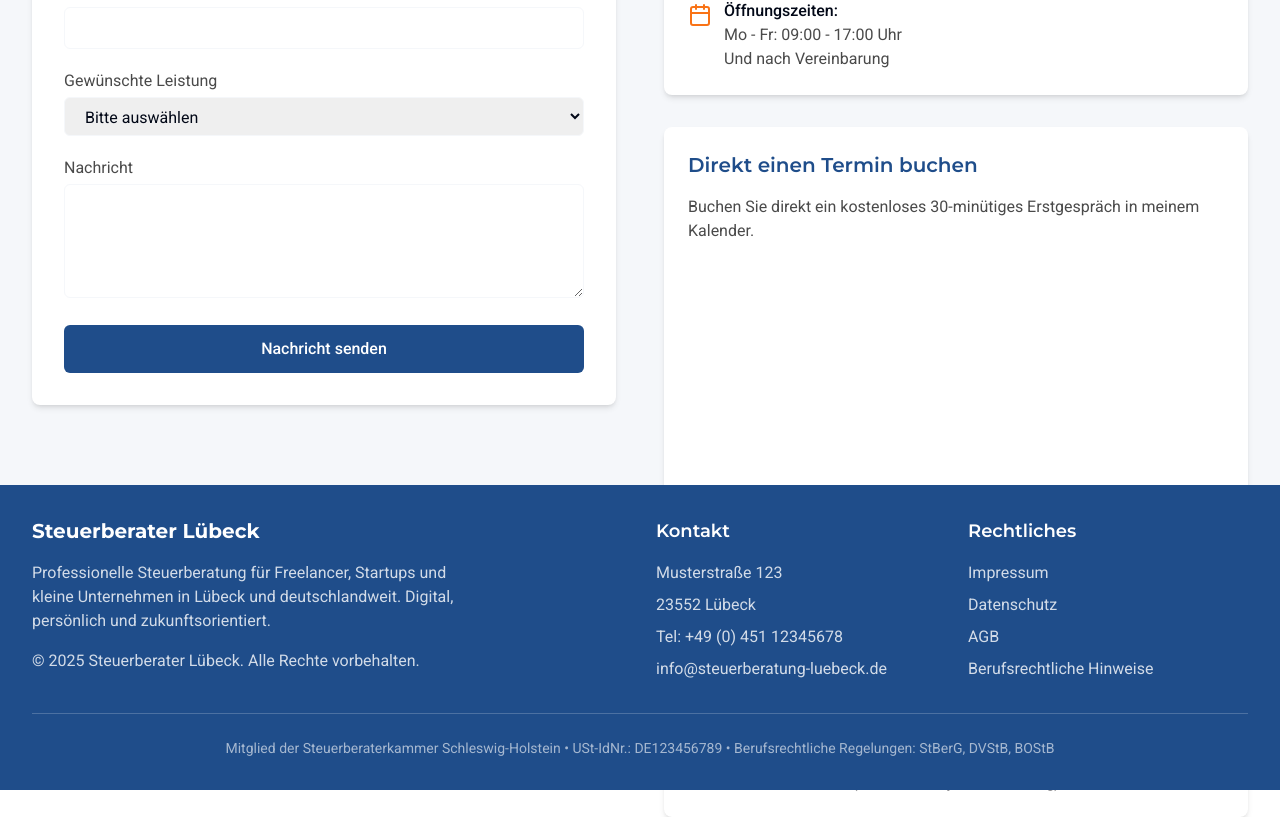
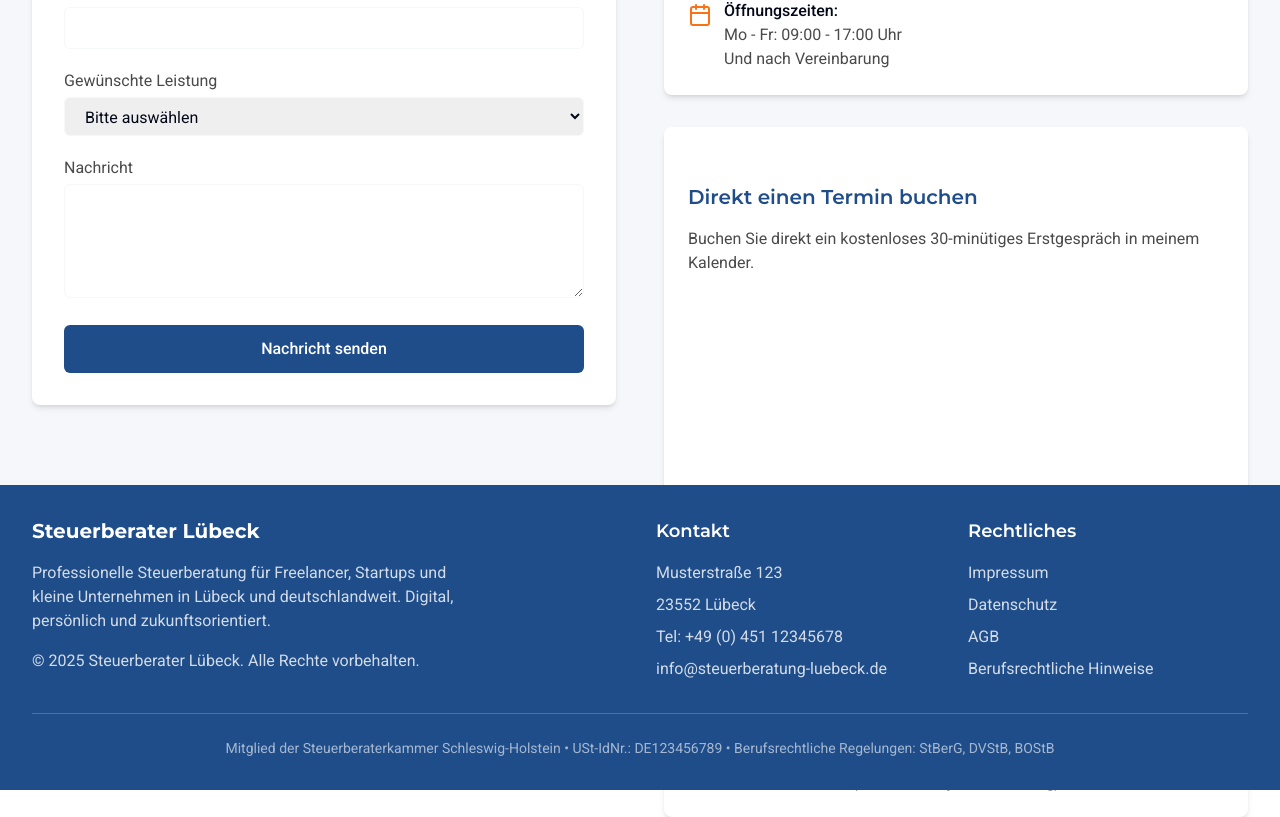
Before and after one commit to antonmarshall/luebeck-steuer-digital-klar, a React (Vite) app: page / in a window 1280 px wide. Shown: the part 4283-5100 px from the top of the page. Built offline with nearby package versions, Linux system fonts and the light colour scheme.

Commit message:
Fix: Adjust contact form layout
Adjust the layout of the "Direkt einen Termin buchen" section in the contact form to align the button with the "Nachricht senden" button.

```diff
--- a/src/components/Contact.tsx
+++ b/src/components/Contact.tsx
@@ -178,7 +178,7 @@ const Contact = () => {
             </div>
 
             <div className="bg-white p-6 rounded-lg shadow-md flex flex-col justify-between h-full">
-              <div className="flex-grow">
+              <div className="flex-grow pt-8">
                 <h3 className="text-xl font-semibold text-steuerblau mb-4">Direkt einen Termin buchen</h3>
                 <p className="text-steuergrau-dark mb-4">
                   Buchen Sie direkt ein kostenloses 30-minütiges Erstgespräch in meinem Kalender.
```
